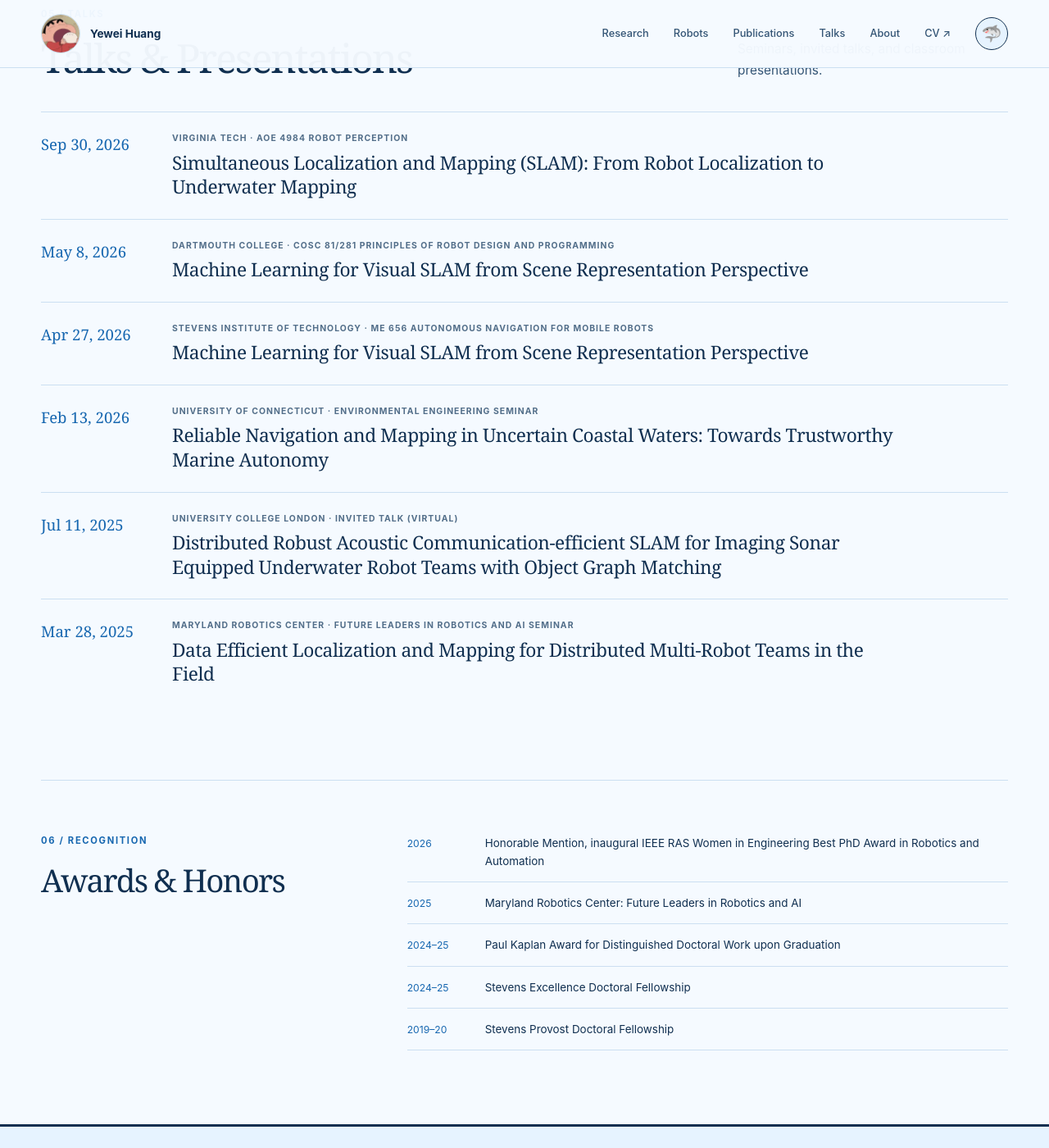
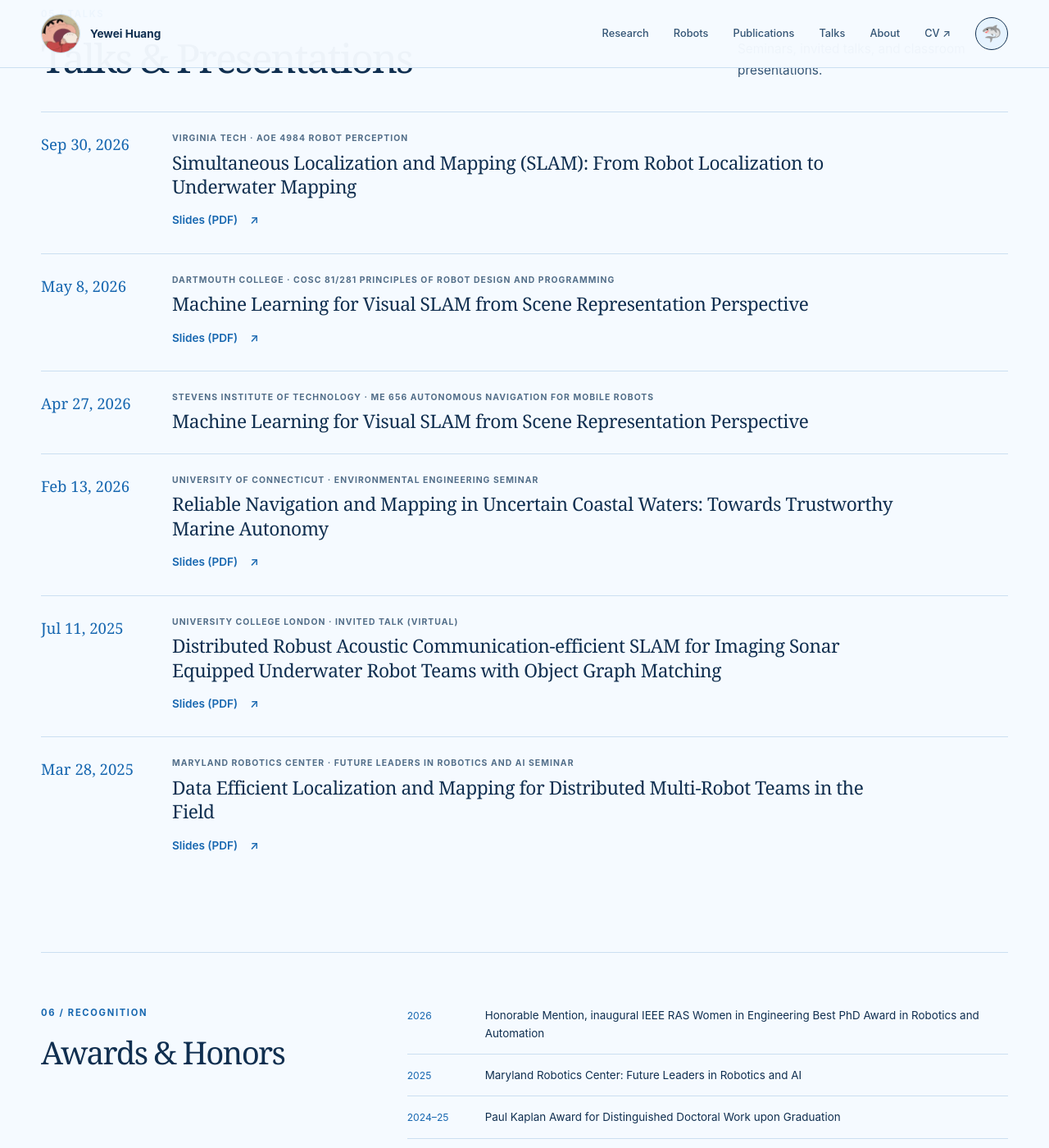
Before and after one commit to yeweihuang/yeweihuang.github.io, a Jekyll site: the page built from index.md, in a window 1280 px wide and 1400 px high, scrolled down 5073 px. Shown: the whole window at 82% size. Built offline with Jekyll 4.4.1, drawn with Linux system fonts in a browser that asks for light colours.

Commit message:
Add PDF slides to five talks

```diff
--- a/assets/site.css
+++ b/assets/site.css
@@ -140,6 +140,7 @@ summary { cursor: pointer; }
 .talks-list time { color: var(--accent-strong); font-family: var(--serif); font-size: 1.16rem; white-space: nowrap; }
 .talks-list .eyebrow { color: var(--muted); font-size: .65rem; letter-spacing: .1em; }
 .talks-list h3 { margin-top: 7px; max-width: 890px; font-family: var(--serif); font-size: 1.42rem; line-height: 1.3; letter-spacing: -.02em; overflow-wrap: anywhere; }
+.talk-slides { margin-top: 10px; min-height: 32px; }
 .awards-section { border-top: 1px solid var(--line); display: grid; grid-template-columns: 1fr 2fr; gap: 80px; padding-top: 65px; }
 .awards-list { list-style: none; margin: 0; padding: 0; }
 .awards-list li { display: grid; grid-template-columns: 75px 1fr; gap: 20px; padding: 14px 0; border-bottom: 1px solid var(--line); font-size: .84rem; }
--- a/index.md
+++ b/index.md
@@ -103,12 +103,12 @@ image: /assets/images/web/pinkboat-hero.jpg
 <section id="talks" class="talks-section section wrap" aria-labelledby="talks-title">
   <div class="section-heading"><div><p class="section-number">05 / TALKS</p><h2 id="talks-title">Talks &amp; Presentations</h2></div><p>Seminars, invited talks, and classroom presentations.</p></div>
   <ol class="talks-list">
-    <li><time datetime="2026-09-30">Sep 30, 2026</time><div><p class="eyebrow">Virginia Tech · AOE 4984 Robot Perception</p><h3>Simultaneous Localization and Mapping (SLAM): From Robot Localization to Underwater Mapping</h3></div></li>
-    <li><time datetime="2026-05-08">May 8, 2026</time><div><p class="eyebrow">Dartmouth College · COSC 81/281 Principles of Robot Design and Programming</p><h3>Machine Learning for Visual SLAM from Scene Representation Perspective</h3></div></li>
+    <li><time datetime="2026-09-30">Sep 30, 2026</time><div><p class="eyebrow">Virginia Tech · AOE 4984 Robot Perception</p><h3>Simultaneous Localization and Mapping (SLAM): From Robot Localization to Underwater Mapping</h3><a class="text-link talk-slides" href="{{ '/assets/slides/AOE4984_SLAM_Marine_SLAM.pdf' | relative_url }}" type="application/pdf" aria-label="Slides for the Virginia Tech talk, September 30, 2026 (PDF)">Slides (PDF) <span aria-hidden="true">↗</span></a></div></li>
+    <li><time datetime="2026-05-08">May 8, 2026</time><div><p class="eyebrow">Dartmouth College · COSC 81/281 Principles of Robot Design and Programming</p><h3>Machine Learning for Visual SLAM from Scene Representation Perspective</h3><a class="text-link talk-slides" href="{{ '/assets/slides/COSC_81_281.pdf' | relative_url }}" type="application/pdf" aria-label="Slides for the Dartmouth talk, May 8, 2026 (PDF)">Slides (PDF) <span aria-hidden="true">↗</span></a></div></li>
     <li><time datetime="2026-04-27">Apr 27, 2026</time><div><p class="eyebrow">Stevens Institute of Technology · ME 656 Autonomous Navigation for Mobile Robots</p><h3>Machine Learning for Visual SLAM from Scene Representation Perspective</h3></div></li>
-    <li><time datetime="2026-02-13">Feb 13, 2026</time><div><p class="eyebrow">University of Connecticut · Environmental Engineering Seminar</p><h3>Reliable Navigation and Mapping in Uncertain Coastal Waters: Towards Trustworthy Marine Autonomy</h3></div></li>
-    <li><time datetime="2025-07-11">Jul 11, 2025</time><div><p class="eyebrow">University College London · Invited talk (virtual)</p><h3>Distributed Robust Acoustic Communication-efficient SLAM for Imaging Sonar Equipped Underwater Robot Teams with Object Graph Matching</h3></div></li>
-    <li><time datetime="2025-03-28">Mar 28, 2025</time><div><p class="eyebrow">Maryland Robotics Center · Future Leaders in Robotics and AI Seminar</p><h3>Data Efficient Localization and Mapping for Distributed Multi-Robot Teams in the Field</h3></div></li>
+    <li><time datetime="2026-02-13">Feb 13, 2026</time><div><p class="eyebrow">University of Connecticut · Environmental Engineering Seminar</p><h3>Reliable Navigation and Mapping in Uncertain Coastal Waters: Towards Trustworthy Marine Autonomy</h3><a class="text-link talk-slides" href="{{ '/assets/slides/0213_Yewei_Huang.pdf' | relative_url }}" type="application/pdf" aria-label="Slides for the University of Connecticut talk, February 13, 2026 (PDF)">Slides (PDF) <span aria-hidden="true">↗</span></a></div></li>
+    <li><time datetime="2025-07-11">Jul 11, 2025</time><div><p class="eyebrow">University College London · Invited talk (virtual)</p><h3>Distributed Robust Acoustic Communication-efficient SLAM for Imaging Sonar Equipped Underwater Robot Teams with Object Graph Matching</h3><a class="text-link talk-slides" href="{{ '/assets/slides/0711_ucl.pdf' | relative_url }}" type="application/pdf" aria-label="Slides for the University College London talk, July 11, 2025 (PDF)">Slides (PDF) <span aria-hidden="true">↗</span></a></div></li>
+    <li><time datetime="2025-03-28">Mar 28, 2025</time><div><p class="eyebrow">Maryland Robotics Center · Future Leaders in Robotics and AI Seminar</p><h3>Data Efficient Localization and Mapping for Distributed Multi-Robot Teams in the Field</h3><a class="text-link talk-slides" href="{{ '/assets/slides/0328_maryland.pdf' | relative_url }}" type="application/pdf" aria-label="Slides for the Maryland Robotics Center talk, March 28, 2025 (PDF)">Slides (PDF) <span aria-hidden="true">↗</span></a></div></li>
   </ol>
 </section>
 
```
Also changed, not shown: 5 other files.
